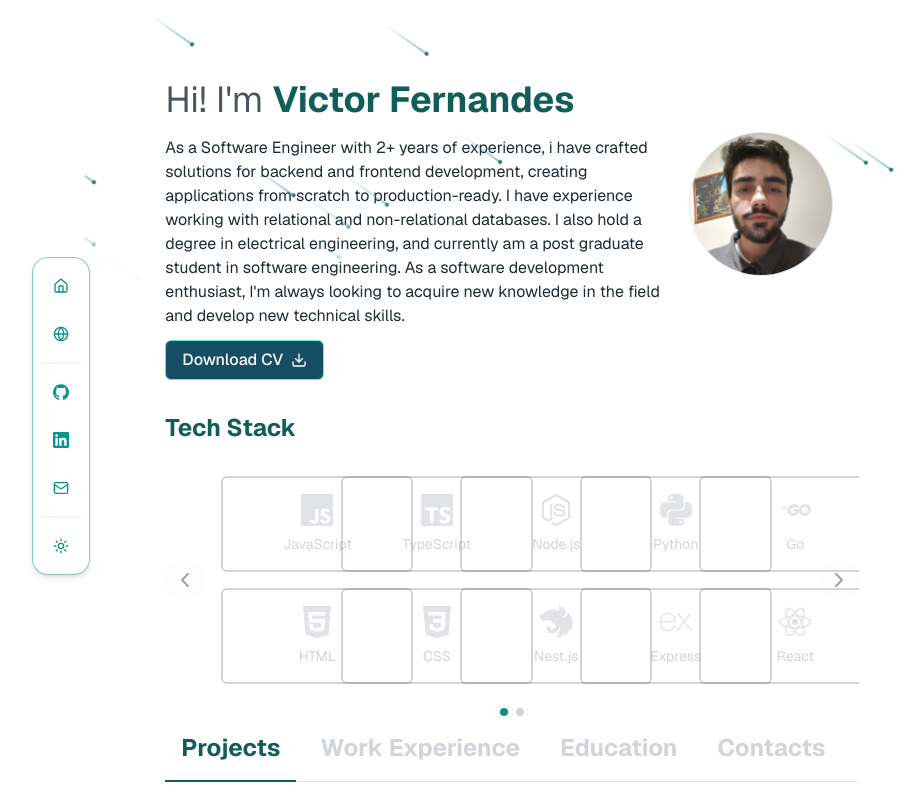
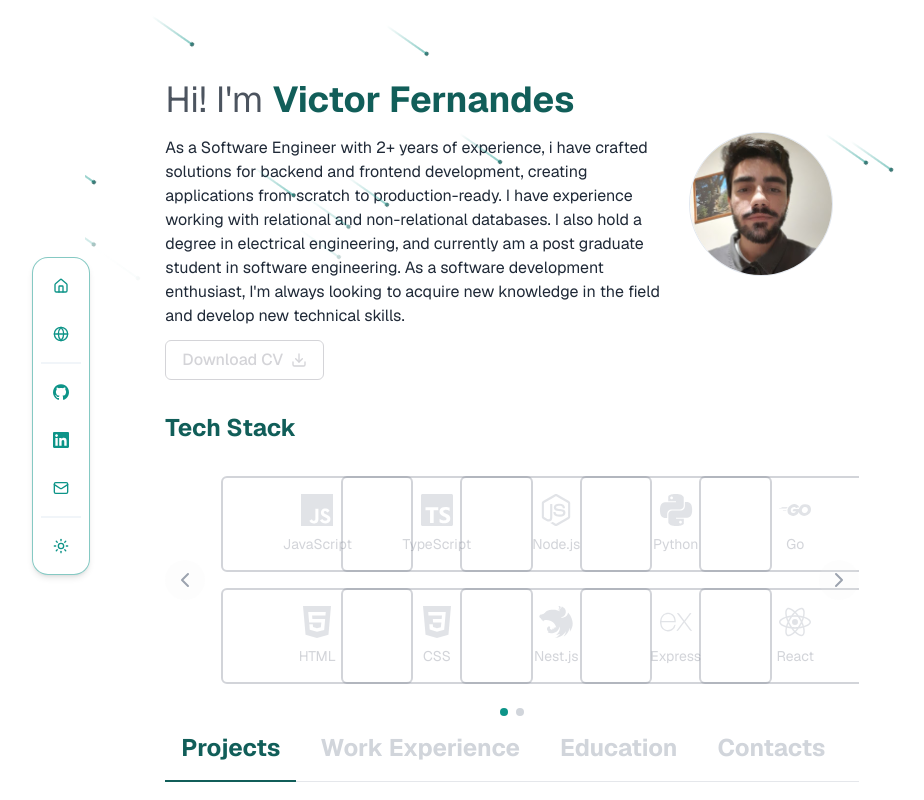
Before and after one commit to Victormrf/portfolio, a Next.js app: page / in a window 1280 px wide. Shown: the top 800 px of the page, without its empty margins (128-1052 px from the left). Built offline with nearby package versions, Linux system fonts and the light colour scheme.

Commit message:
adjusted buttons

```diff
--- a/components/CustomTab.tsx
+++ b/components/CustomTab.tsx
@@ -34,7 +34,7 @@ const CustomTab = () => {
 
   return (
     <div className="flex flex-col gap-4">
-      <div className="mb-4 border-b border-gray-200 dark:border-gray-700">
+      <div className="mb-4 border-b border-gray-200 dark:border-zinc-600">
         <ul className="flex flex-wrap -mb-px text-2xl font-bold text-center">
           {tabs.map((tab) => (
             <li key={tab.id} className="me-2" role="presentation">
@@ -42,7 +42,7 @@ const CustomTab = () => {
                 className={`inline-block p-4 border-b-2 rounded-t-lg hover:text-teal-600 hover:border-teal-600 dark:hover:border-teal-100 dark:hover:text-teal-100 ${
                   activeTab === tab.id
                     ? "text-teal-800 border-teal-800 dark:text-teal-500 dark:border-teal-500"
-                    : "border-transparent text-gray-300 dark:text-gray-700"
+                    : "border-transparent text-gray-300 dark:text-zinc-600"
                 }`}
                 onClick={() => setActiveTab(tab.id)}
                 role="tab"
--- a/components/Intro.tsx
+++ b/components/Intro.tsx
@@ -36,7 +36,7 @@ const Intro = () => {
           />
         </div>
       </div>
-      <Button className="mt-3 p-4 text-base">
+      <Button className="mt-3 p-4 text-base border-zinc-300 bg-background text-zinc-300 dark:border-zinc-600 dark:hover:border-teal-300 dark:text-zinc-600 dark:hover:text-teal-300">
         <Link href="/curriculum.pdf" download="Victormrf_cv.pdf">
           Download CV
         </Link>
```
